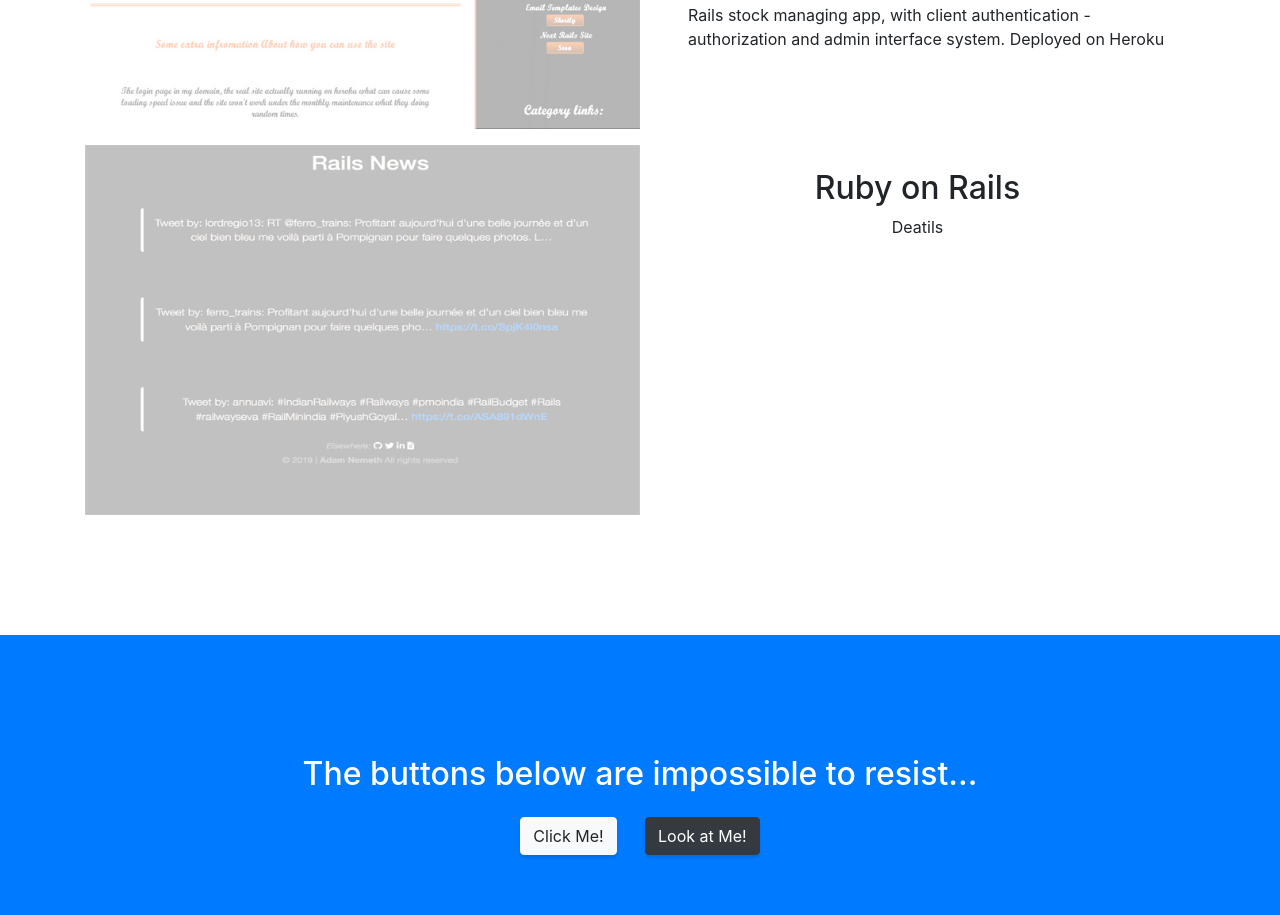
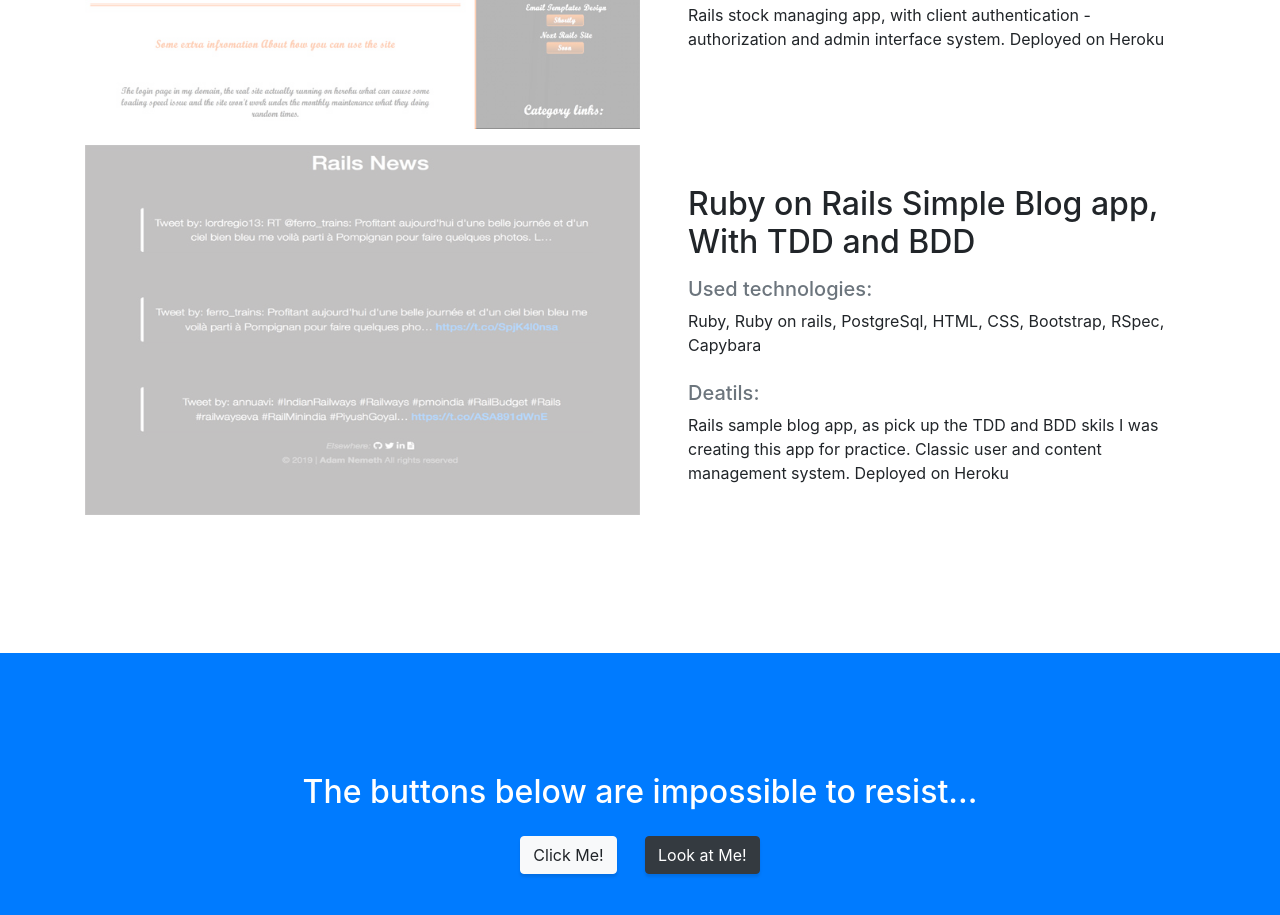
Before and after one commit to Winy81/Bootstrap_portfolio_index, a website with bundled scripts: page index.html in a window 1280 px wide. Shown: the part 3976-4891 px from the top of the page. Built offline with nearby package versions, Linux system fonts and the light colour scheme.

Commit message:
Ruby on Rails Simple Blog app, With TDD and BD content uploaded into portfolio

```diff
--- a/index.html
+++ b/index.html
@@ -245,9 +245,10 @@
             <img class="img-fluid" src="img/portfolio-4.jpg" alt="">
           </a>
         </div>
-        <div class="col-lg-6 text-center mt-4">
-                <h2 class="">Ruby on Rails</h2>
-                <p class="mb-4">Deatils</p>
+        <div class="col-lg-6 text-left p-4 pl-5">
+          <h2 class="pt-3">Ruby on Rails Simple Blog app, With TDD and BDD</h2>
+            <h5 class="pt-2 text-secondary">Used technologies:</h5><p class="mb-4">Ruby, Ruby on rails, PostgreSql, HTML, CSS, Bootstrap, RSpec, Capybara</p>
+            <h5 class="text-secondary">Deatils:</h5><p class="mb-4">Rails sample blog app, as pick up the TDD and BDD skils I was creating this app for practice. Classic user and content management system. Deployed on Heroku</p>
         </div>
       </div>
 
```
